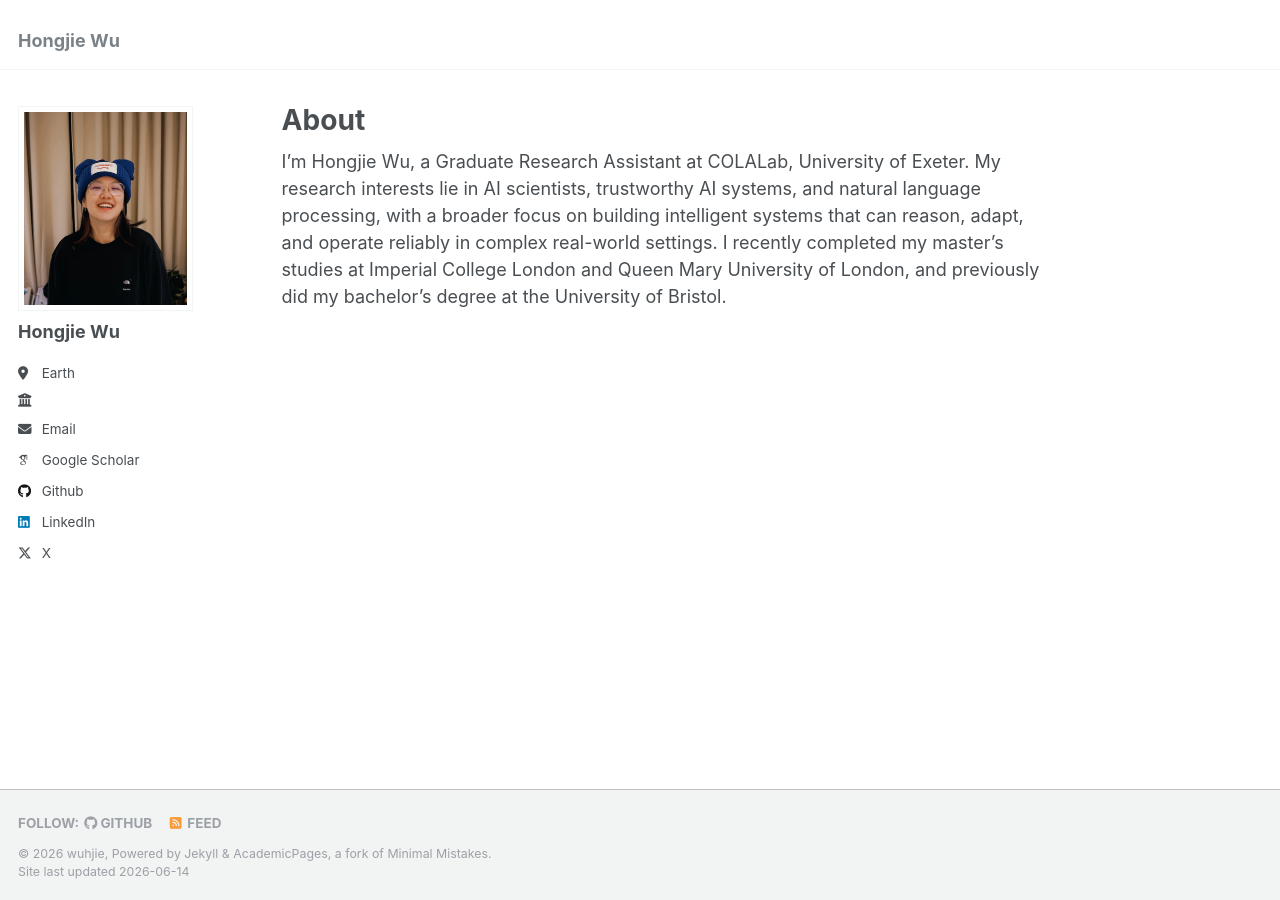
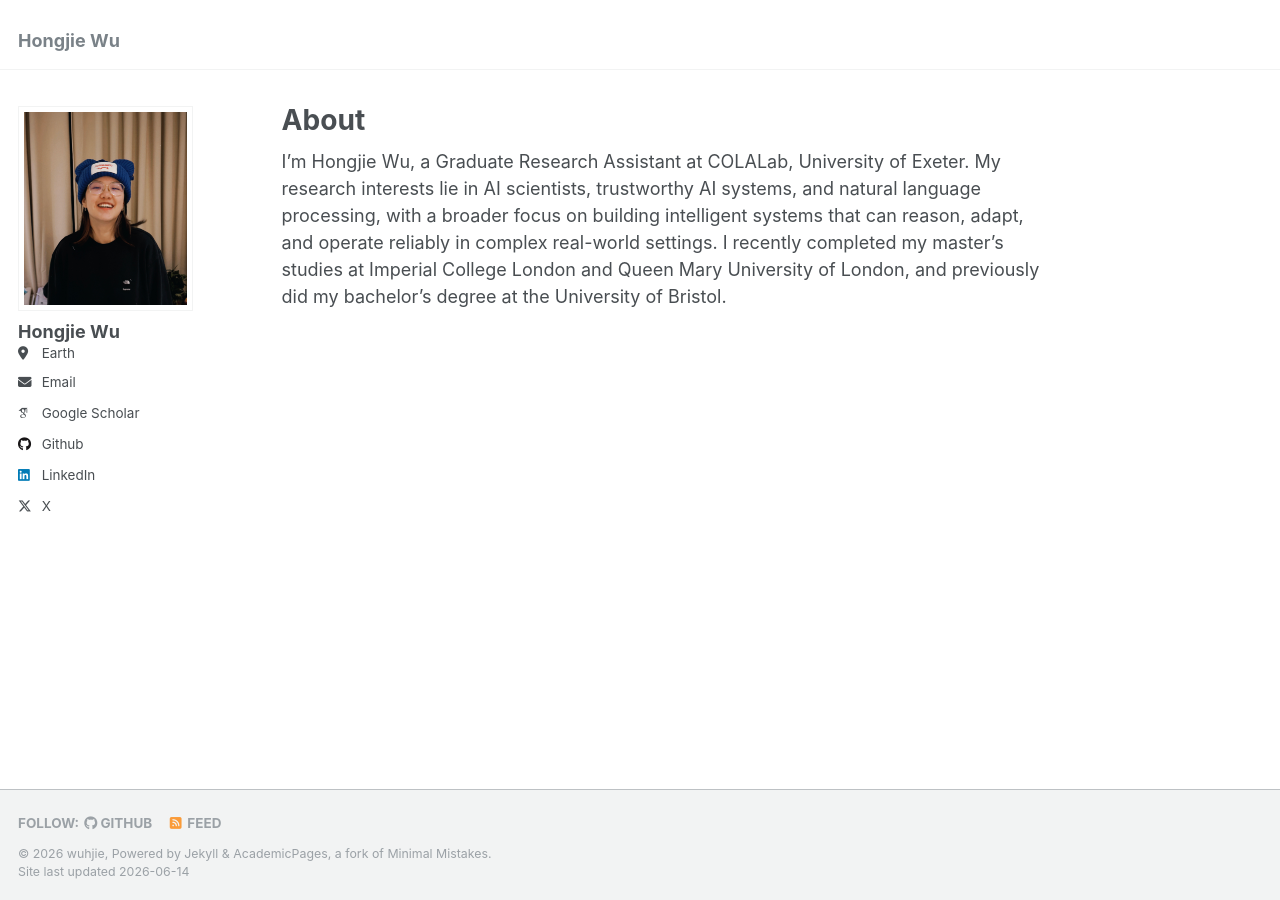
Before and after one commit to wuhjie/wuhjie.github.io, a Jekyll site: the page built from _pages/about.md, in a window 1280 px wide. Built offline with Jekyll 4.4.1, drawn with Linux system fonts in a browser that asks for light colours; some web fonts are replaced.

Commit message:
updateupdate

```diff
--- a/_config.yml
+++ b/_config.yml
@@ -24,9 +24,9 @@
   avatar           : "wuhjie.jpg"
   name             : "Hongjie Wu"
   pronouns         : # example: "she/her"
-  bio              : ""
+  bio              : # ""
   location         : "Earth"
-  employer         : ""
+  employer         : # ""
   uri              : # URL
   email            : "wu.hongjie@outlook.com"
 
```
